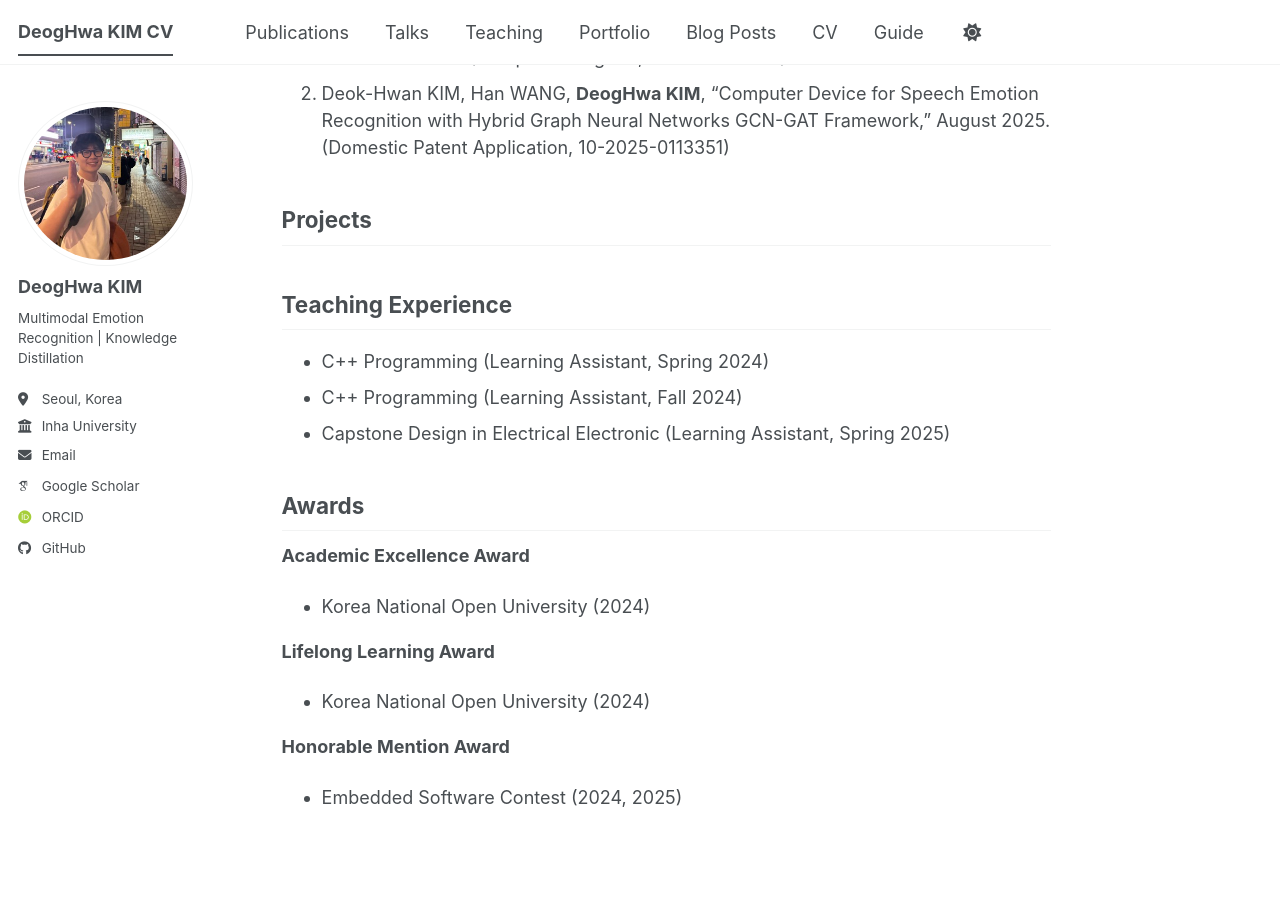
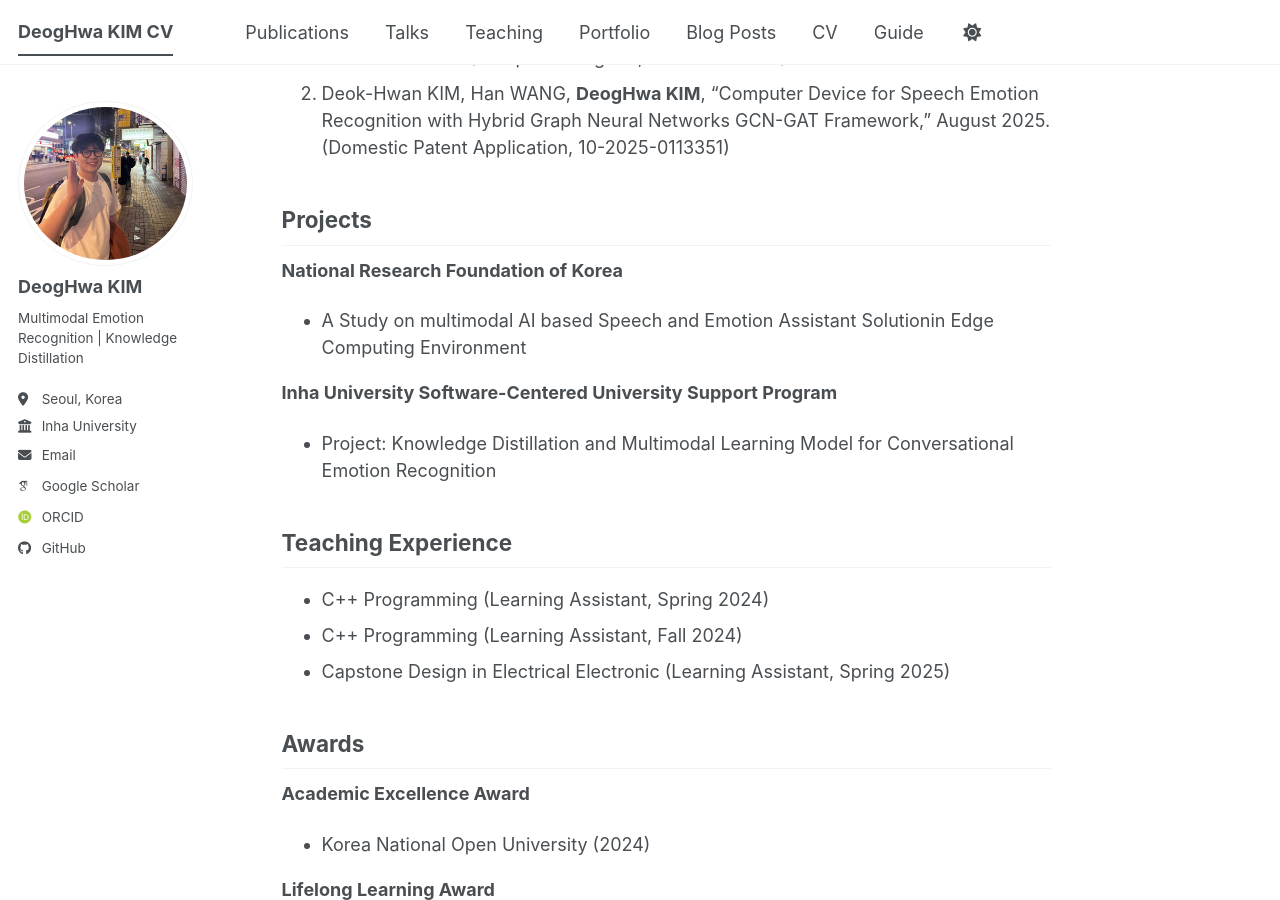
Before and after one commit to potatoduck9/potatoduck9.github.io, a Jekyll site: the page built from _pages/about.md, in a window 1280 px wide and 900 px high, scrolled down 2459 px. Built offline with Jekyll 4.4.1, drawn with Linux system fonts in a browser that asks for light colours; some web fonts are replaced; a script bundle is joined from its source files by our own code; library files that are not in the unit come from our copies.

Commit message:
Update about.md

```diff
--- a/_pages/about.md
+++ b/_pages/about.md
@@ -57,8 +57,11 @@ Multimodal Emotion Recognition, Knowledge Distillation, Human–Computer Interac
 
 
 ## Projects
-<!-- 소중대, 임베디드, NRF 기입 예정 -->
+**National Research Foundation of Korea**
+- A Study on multimodal AI based Speech and Emotion Assistant Solutionin Edge Computing Environment
 
+**Inha University Software-Centered University Support Program**
+- Project: Knowledge Distillation and Multimodal Learning Model for Conversational Emotion Recognition
 
 ## Teaching Experience
 - C++ Programming (Learning Assistant, Spring 2024)
```
